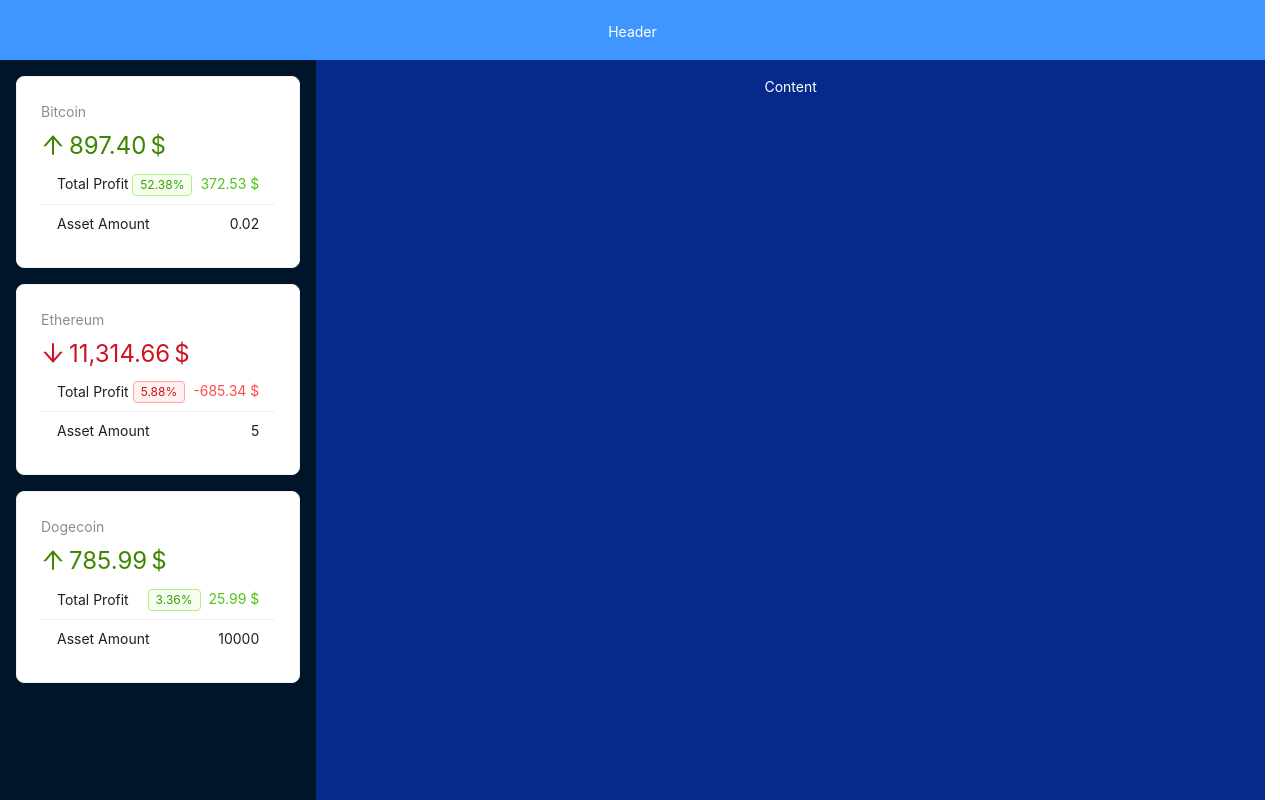
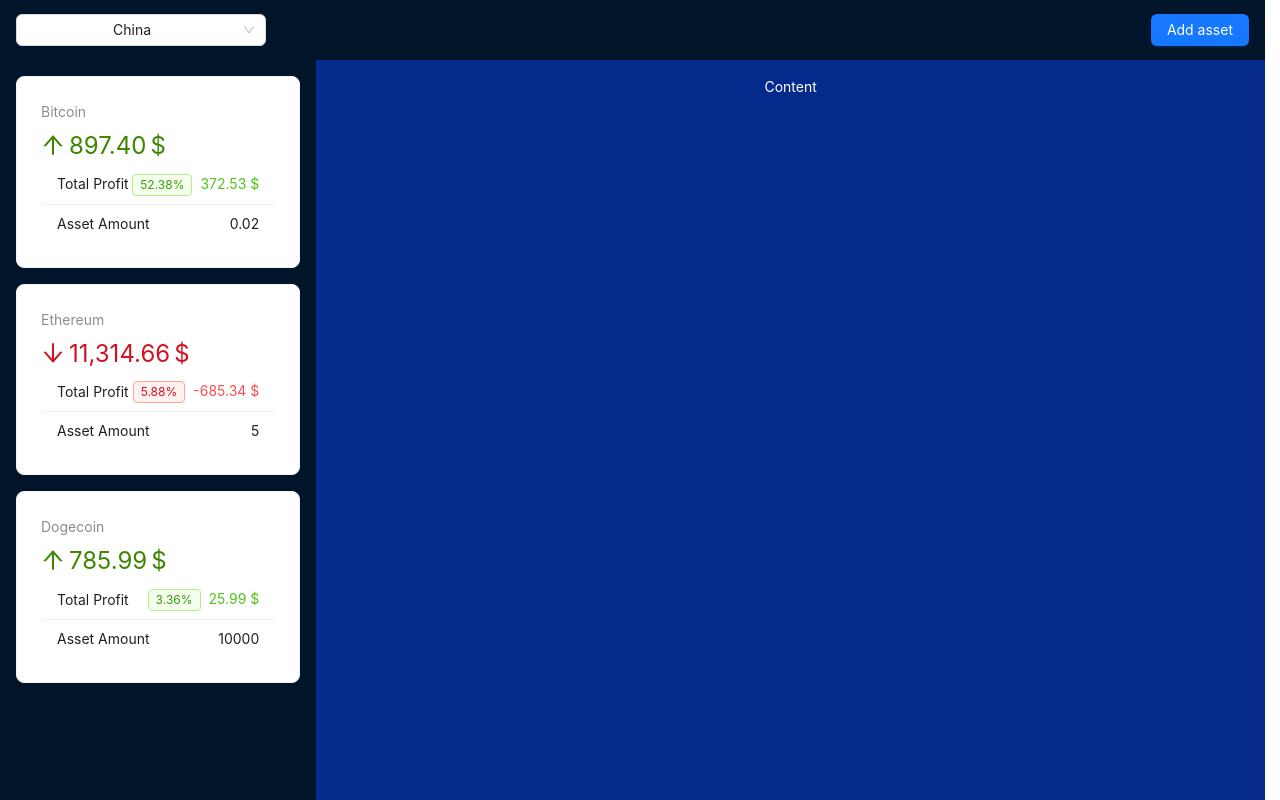
Before and after one commit to Odiosus/react-crypto-app, a React (Vite) app: page / in a window 1280 px wide. Built offline with nearby package versions, Linux system fonts and the light colour scheme.

Commit message:
Header. стилизация | добавлен Select, Button

```diff
--- a/src/components/layout/AppHeader.jsx
+++ b/src/components/layout/AppHeader.jsx
@@ -1,17 +1,66 @@
-import { Layout } from "antd";
+import { Button, Layout, Select, Space } from "antd";
 
 const headerStyle = {
-  textAlign:'center',
-  color:'#fff',
-  height:60,
-  paddingInline:48,
-  lineHeight:'64px',
-  backgroundColor:'#4096ff',
+  display: 'flex',
+  justifyContent: 'space-between',
+  alignItems: 'center',
+  padding: '1rem',
+  width: '100%',
+  textAlign: 'center',
+  height: 60,
 };
 
-export default function AppHeader() {
+const options = [
+  {
+    label: 'China',
+    value: 'china',
+    emoji: '🇨🇳',
+    desc: 'China (中国)',
+  },
+  {
+    label: 'USA',
+    value: 'usa',
+    emoji: '🇺🇸',
+    desc: 'USA (美国)',
+  },
+  {
+    label: 'Japan',
+    value: 'japan',
+    emoji: '🇯🇵',
+    desc: 'Japan (日本)',
+  },
+  {
+    label: 'Korea',
+    value: 'korea',
+    emoji: '🇰🇷',
+    desc: 'Korea (韩国)',
+  },
+];
+
+
+export default function AppHeader () {
   return (
-    <Layout.Header style = {headerStyle}>Header</Layout.Header>
+    <Layout.Header style = {headerStyle}>
+      <Select
+        style = {{width: 250}}
+        placeholder = "select one country"
+        defaultValue = {['china']}
+        // onChange = {handleChange}
+        options = {options}
+        optionRender = {(option) => (
+          <Space>
+            <span
+              role = "img"
+              aria-label = {option.data.label}
+            >
+              {option.data.emoji}
+            </span>
+            {option.data.desc}
+          </Space>
+        )}
+      />
+      <Button type = "primary">Add asset</Button>
 
+    </Layout.Header>
   )
 }
```
